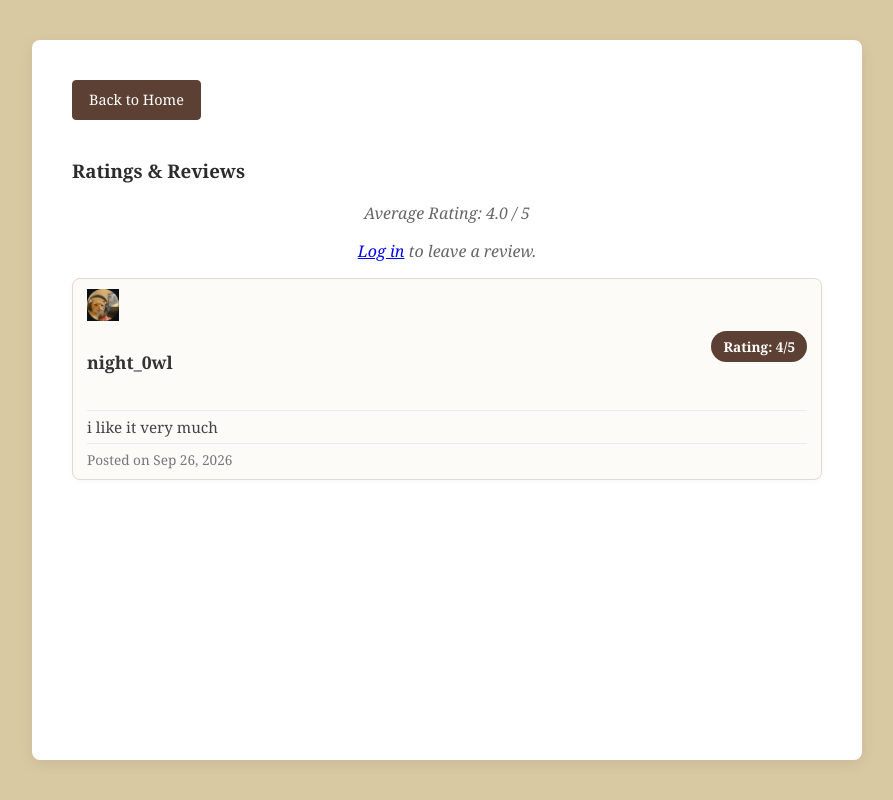
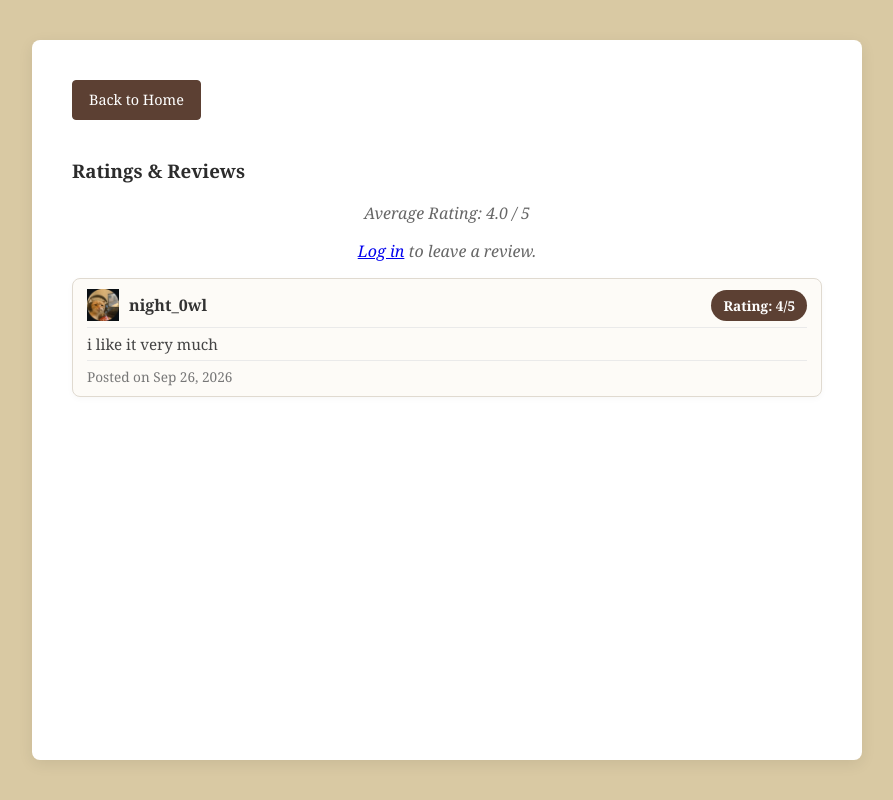
Before and after one commit to rithi-shaa/CSP-2620--GROUP-23, a Django app: page /catalog/book/20/ in a window 1280 px wide. Shown: the whole page, without its empty margins (193-1086 px from the left). Run offline with Django 5.2, Linux system fonts and the light colour scheme; data comes from the database, SQL or seed files in the repository; both versions use the stored data as it was after the commit.

Commit message:
Update review layout and styling

```diff
--- a/booksession_admin/catalog/templates/catalog/book_detail.html
+++ b/booksession_admin/catalog/templates/catalog/book_detail.html
@@ -204,12 +204,17 @@
     <div class="list-group">
         {% for review in reviews %}
             <div class="list-group-item list-group-item-action flex-column align-items-start mb-2">
-                <div class="d-flex w-100 justify-content-between review-header">
-                    <div class="d-flex align-items-center">
+                <div class="review-header" style="display: flex; justify-content: space-between; align-items: center; width: 100%;">
+        <div style="display: flex; align-items: center; gap: 10px;">
         {% if review.user.userprofile.profile_picture %}
         <img src="{{ review.user.userprofile.profile_picture.url }}" alt="{{ review.user.username }}" class="rounded-circle me-2" width="32" height="32" style="object-fit: cover;">
-    {% endif %}
-                <h5 class="mb-0 fw-bold">{{ review.user.username }}</h5>
+        {% else %}
+        <!-- Default fallback icon or placeholder -->
+        <div style="width: 32px; height: 32px; border-radius: 50%; background-color: #d1c7bd; display: flex; align-items: center; justify-content: center; font-weight: bold; color: #fff; font-size: 0.8rem;">
+            {{ review.user.username|make_list|first|upper }}
+        </div>
+        {% endif %}
+                <h5 style="margin: 0; font-weight: bold; font-size: 1rem;">{{ review.user.username }}</h5>
             </div>
                     <span class="badge bg-secondary">Rating: {{ review.rating }}/5</span>
                 </div>
```
Also changed, not shown: booksession_admin/db.sqlite3.
